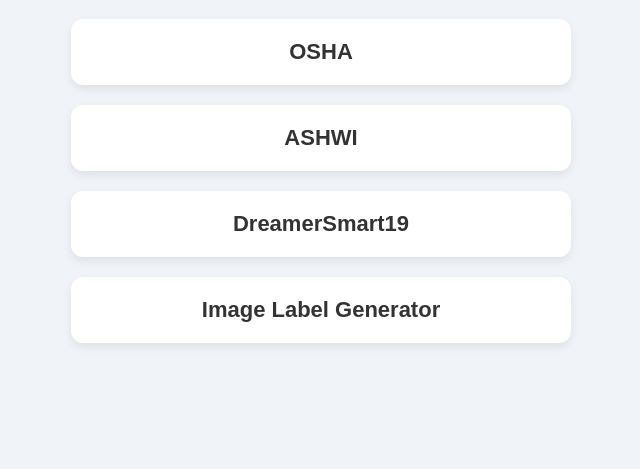
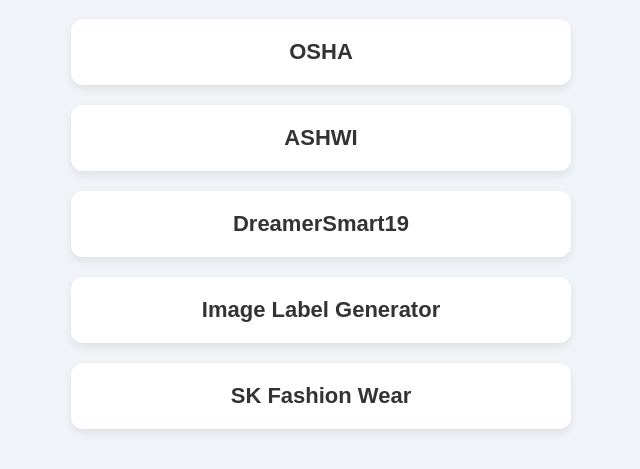
Before and after one commit to sehenagautam/simplesite, a plain HTML site: page index.html in a window 1280 px wide. Shown: the part 131-600 px from the top of the page, without its empty margins (319-959 px from the left). Drawn offline with Linux system fonts and the light colour scheme.

Commit message:
Update index.html

```diff
--- a/index.html
+++ b/index.html
@@ -48,6 +48,7 @@
     <a href="ashwi.html" class="card">ASHWI</a>
     <a href="dreamersmart19.html" class="card">DreamerSmart19</a>
     <a href="tool.html" class="card">Image Label Generator</a>
+    <a href="skfashionwear.html" class="card">SK Fashion Wear</a> <!-- ⭐ NEW LINK -->
 </div>
 
 </body>
```
